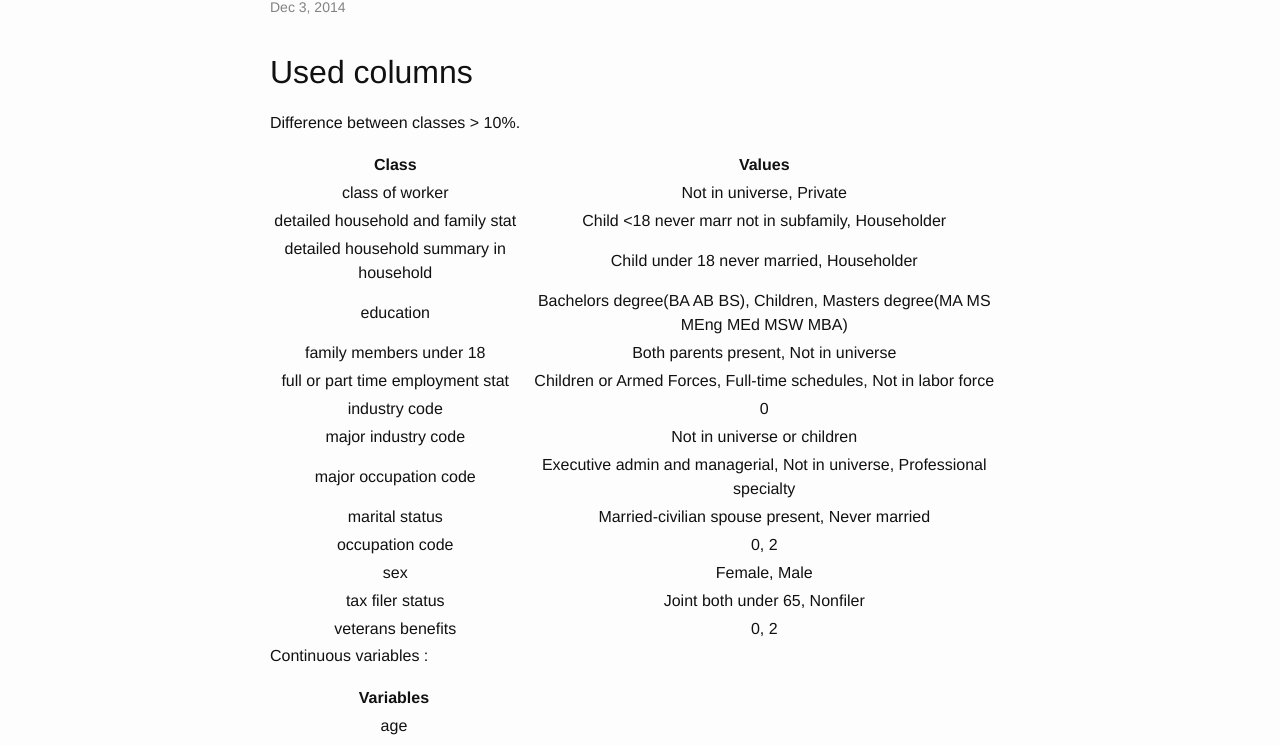
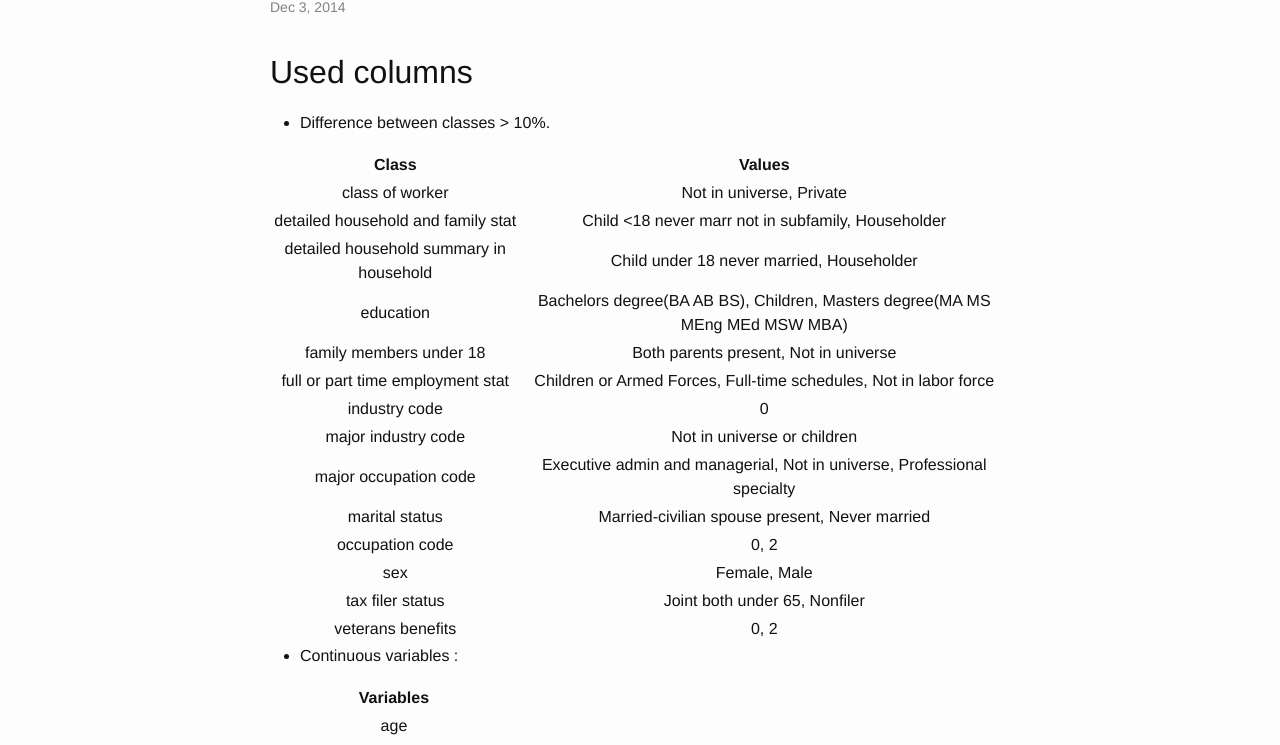
Before and after one commit to seiteta/seiteta.github.io_old, a Jekyll site: the page built from _posts/2014-12-03-census-income-test.md, in a window 1280 px wide. Shown: the part 152-897 px from the top of the page. Built offline with Jekyll 4.4.1, drawn with Linux system fonts in a browser that asks for light colours.

```diff
--- a/_posts/2014-12-03-census-income-test.md
+++ b/_posts/2014-12-03-census-income-test.md
@@ -5,7 +5,7 @@ title: Census income test
 ---
 ## Used columns
 
-Difference between classes > 10%.
+* Difference between classes > 10%.
 
 Class|Values
 :---:|:---:
@@ -24,8 +24,7 @@ sex|Female, Male
 tax filer status|Joint both under 65, Nonfiler
 veterans benefits|0, 2
 
-Continuous variables :
-
+* Continuous variables :
 
 |Variables|
 |:---:|
@@ -55,11 +54,10 @@ Continuous variables :
 
 ## Decision tree
 
-Decision tree, minimun samples leaf = 5000
+* Decision tree, minimun samples leaf = 5000
 
 ![income-tree](/downloads/income-tree.png "Decision tree, minimun samples leaf = 5000")
 
-
-Optimization of the classifier hyperparameters
+* Optimization of the classifier hyperparameters
 
 ![optimization](/downloads/optimization.png "Optimization of the classifier hyperparameters")
```
